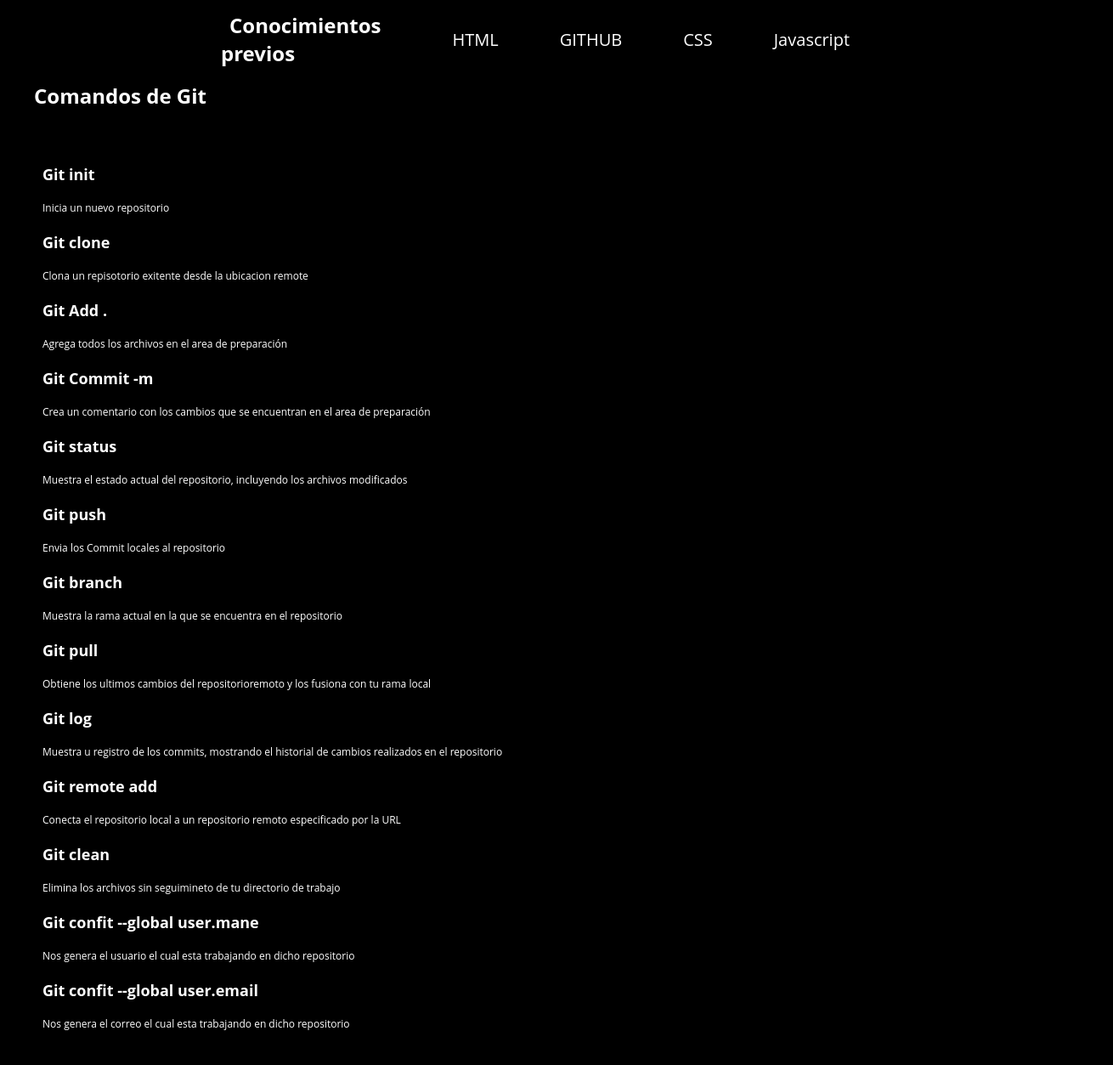
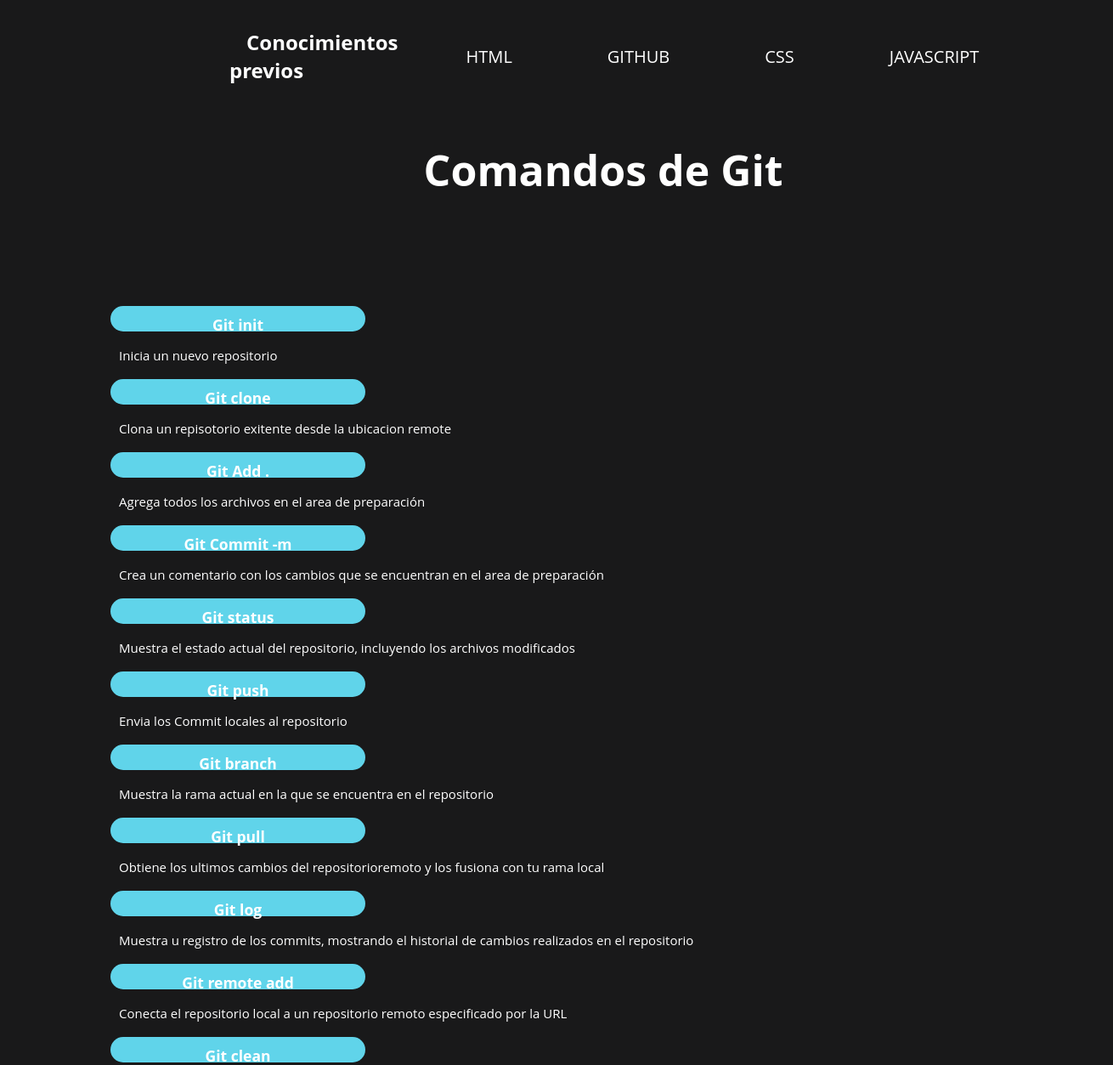
Before and after one commit to Privado3452/Conocimientos-previos-2023, a plain HTML site: page Contenido/github.html in a window 1280 px wide. Shown: the part 4-1257 px from the top of the page at 85% size, 1310 px wide, since content can reach past the window. Drawn offline with Linux system fonts and the light colour scheme.

Commit message:
9/Fer
Diseño  de las paguinas

```diff
--- a/Contenido/github.html
+++ b/Contenido/github.html
@@ -10,13 +10,13 @@
     <div class="navbar">
         <div class="logo"><a href="/Conocimientos-previos-2023/index.html">Conocimientos previos</a></div>
         <ul class="links">
-            <li class="B1-nav"><a href="Contenido/html5.html" >HTML</a></li>
+            <li class="B1-nav"><a href="html5.html" >HTML</a></li>
 
-            <li class="B1-nav"><a href="Contenido/github.html" >GITHUB</a></li>
+            <li class="B1-nav"><a href="github.html" >GITHUB</a></li>
 
-            <li class="B1-nav"><a href="Contenido/css.html">CSS</a></li>
+            <li class="B1-nav"><a href="css.html">CSS</a></li>
 
-            <li class="B1-nav"><a href="Contenido/javascript.html" >Javascript</a></li>
+            <li class="B1-nav"><a href="javascript.html" >JAVASCRIPT</a></li>
 
 
 
@@ -25,35 +25,38 @@
 
     </div>
     <div class="text">
-    <h1>Comandos de Git</h1>
+    <h1 class="T1">Comandos de Git</h1>
+    <br><br><br>
     <br><br>
     <div>
-    <h2>Git init</h2>
+    <h3 class="nav">Git init</h3>
     <p class="p">Inicia un nuevo repositorio</p>
-    <h2>Git clone</h2>
+    <h3 class="nav">Git clone</h3>
     <p class="p">Clona un repisotorio exitente desde la ubicacion remote</p>
-    <h2>Git Add .</h2>
+    <h3 class="nav">Git Add .</h3>
     <p class="p">Agrega todos los archivos en el area de preparación</p>
-    <h2>Git Commit -m</h2>
+    <h3 class="nav">Git Commit -m</h3>
     <p class="p">Crea un comentario con los cambios que se encuentran en el area de preparación</p>
-    <h2>Git status</h2>
+    <h3 class="nav">Git status</h3>
     <p class="p">Muestra el estado actual del repositorio, incluyendo los archivos modificados </p>
-    <h2>Git push</h2>
+    <h3 class="nav">Git push</h3>
     <p class="p">Envia los Commit locales al repositorio</p>
-    <h2>Git branch</h2>
+    <h3 class="nav">Git branch</h3>
     <p class="p">Muestra la rama actual en la que se encuentra en el repositorio</p>
-    <h2>Git pull</h2>
+    <h3 class="nav">Git pull</h3>
     <p class="p">Obtiene los ultimos cambios del repositorioremoto y los fusiona con tu rama local</p>
-    <h2>Git log </h2>
+    <h3 class="nav">Git log </h3>
     <p class="p">Muestra u registro de los commits, mostrando el historial de cambios realizados en el repositorio</p>
-    <h2>Git remote add</h2>
+    <h3 class="nav">Git remote add</h3>
     <p class="p">Conecta el repositorio local a un repositorio remoto especificado por la URL</p>
-    <h2>Git clean </h2>
+    <h3 class="nav">Git clean </h3>
     <p class="p">Elimina los archivos sin seguimineto de tu directorio de trabajo</p>
-    <h2>Git confit --global user.mane </h2>
+    <h3 class="nav">Git confit --global user.mane </h3>
     <p class="p">Nos genera el usuario el cual esta trabajando en dicho repositorio</p>
-    <h2>Git confit --global user.email </h2>
+    <h3 class="nav">Git confit --global user.email </h3>
     <p class="p">Nos genera el correo el cual esta trabajando en dicho repositorio</p>
+    <br>
+ <br>
     </div>
 </body>
 </html>
--- a/styles.css
+++ b/styles.css
@@ -1,6 +1,6 @@
 *{
   padding: 10px;
-  margin: 0;
+  margin: 10px;
   box-sizing: border-box;
   font-family: 'Open Sans', sans-serif;
 
@@ -8,7 +8,7 @@
 
 body{
   height: 100vh;
-  background-color: #000;
+  background-color: #19191a;
   background-size: cover;
   background-position: center;
 
@@ -31,6 +31,7 @@ a:hover{
 header{
   position: relative;
   padding: 0.2rem;
+
 }
 
 .navbar{
@@ -56,11 +57,14 @@ header{
 
 
 .text{
-  font-size: 12px;
+  font-size: 15px;
   text-align: justify;
   color: white;
   width: 100%;
   height: 80px;
+
+  padding: 0%;
+  margin: 5%;
 }
 
 
@@ -68,4 +72,20 @@ header{
 .p{
   text-align: justify;
   line-height:  1rem;
+
 }
+
+.T1{
+  text-align: center;
+  width: 100%;
+  height: 80%;
+  font-size: 50px;
+}
+
+.text .nav{
+  width: 300px;
+  height: 30px;
+  background-color: #60d4ea;
+  text-align: center;
+  border-radius: 20px;
+}
```
Also changed, not shown: Contenido/css.html (+7 -5 lines), Contenido/html5.html (+7 -4 lines), Contenido/javascript.html (+8 -5 lines), index.html (+2 -1 lines).
